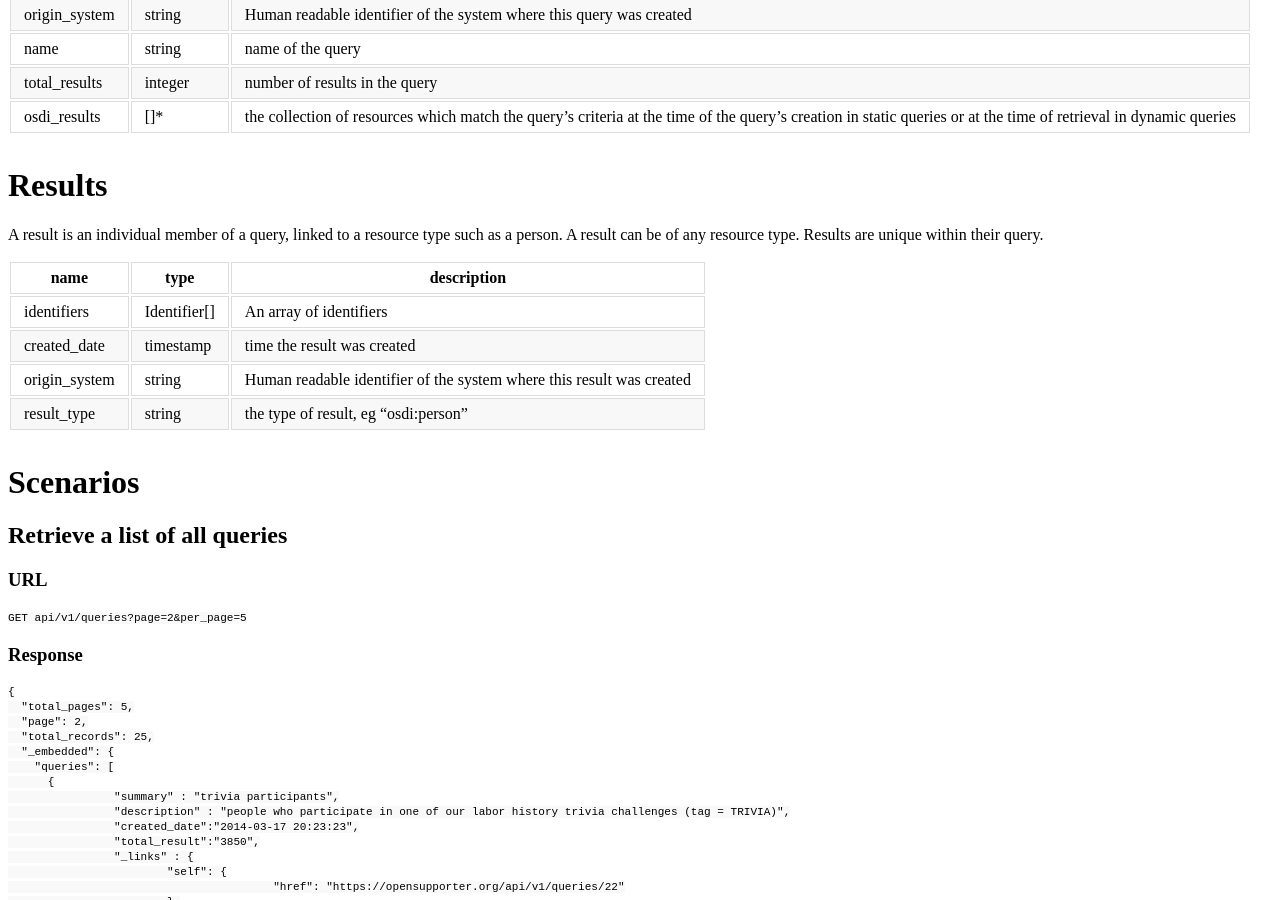
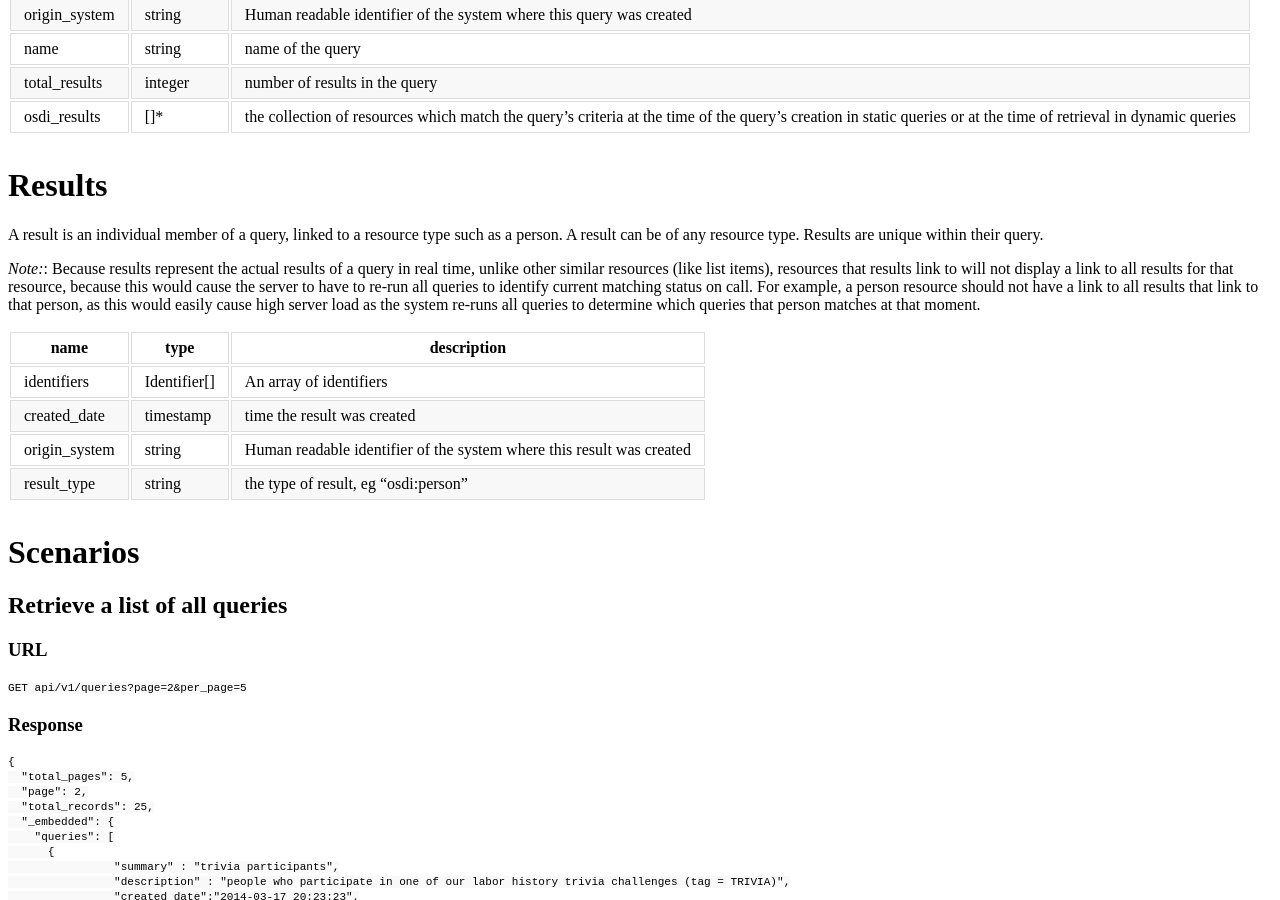
Before and after one commit to opensupporter/osdi-docs, a Jekyll site: the page built from queries.md, in a window 1280 px wide and 900 px high, scrolled down 628 px. Built offline with Jekyll 4.4.1, drawn with Linux system fonts in a browser that asks for light colours; a style sheet for code colours, icons or effects is not loaded.

Commit message:
adding results link note

```diff
--- a/queries.md
+++ b/queries.md
@@ -24,6 +24,9 @@
 
 # Results
 A result is an individual member of a query, linked to a resource type such as a person. A result can be of any resource type. Results are unique within their query.
+
+*Note:*: Because results represent the actual results of a query in real time, unlike other similar resources (like list items), resources that results link to will not display a link to all results for that resource, because this would cause the server to have to re-run all queries to identify current matching status on call. For example, a person resource should not have a link to all results that link to that person, as this would easily cause high server load as the system re-runs all queries to determine which queries that person matches at that moment.
+
 
 | name 	| type	| description	|
 |-------|-------|---------------|
```
